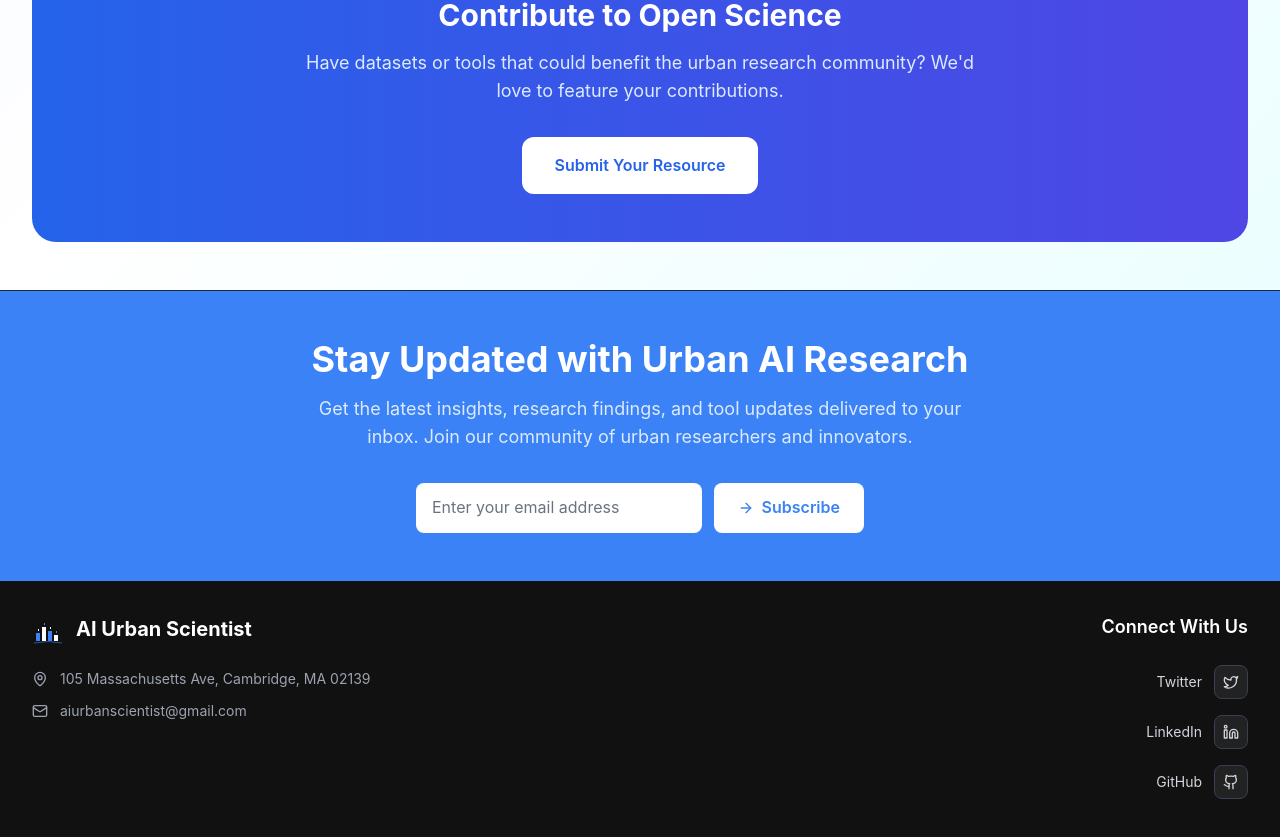
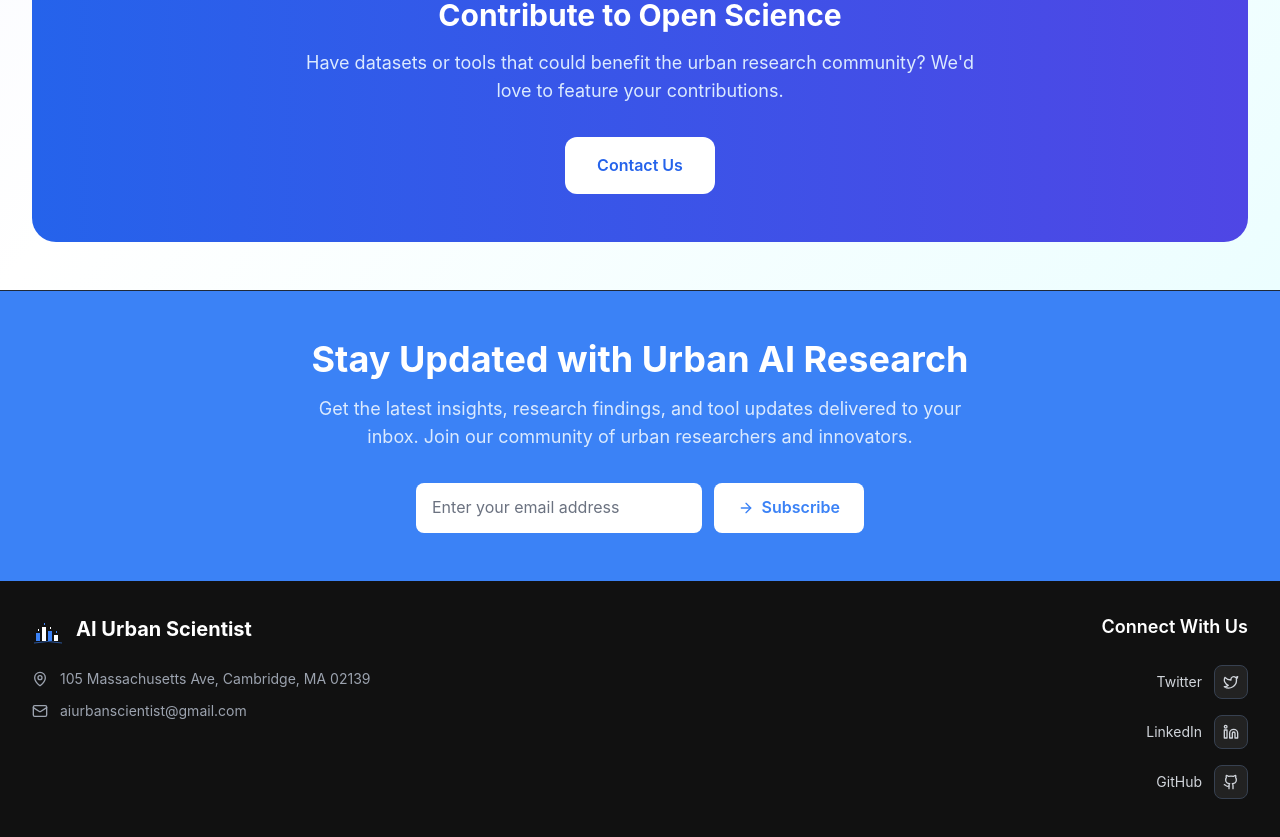
Before and after one commit to quao627/AI4UrbanScience, a React (Create React App) app in the folder ai-urban-scientist/: page /resources in a window 1280 px wide. Shown: the part 1200-2037 px from the top of the page. Built offline with nearby package versions, Linux system fonts and the light colour scheme.

Commit message:
feat: direct to contact for submitting resource

```diff
--- a/ai-urban-scientist/src/components/sections/Resources.js
+++ b/ai-urban-scientist/src/components/sections/Resources.js
@@ -1,10 +1,12 @@
 import React, { useState } from 'react';
 import { motion } from 'framer-motion';
+import { useNavigate } from 'react-router-dom';
 import { Database, Download, ExternalLink, Code, Filter, Search, Star, Tag } from 'lucide-react';
 
 const Resources = () => {
   const [filter, setFilter] = useState('all');
   const [searchTerm, setSearchTerm] = useState('');
+  const navigate = useNavigate();
 
   const categories = [
     { id: 'all', label: 'All Resources', count: 1 },
@@ -263,8 +265,12 @@ const Resources = () => {
             <p className="text-blue-100 text-lg mb-8 max-w-2xl mx-auto">
               Have datasets or tools that could benefit the urban research community? We'd love to feature your contributions.
             </p>
-            <motion.button className="px-8 py-4 bg-white text-blue-600 font-semibold rounded-xl hover:bg-gray-100 transition-colors duration-200" whileHover={{ scale: 1.05 }}>
-              Submit Your Resource
+            <motion.button
+              className="px-8 py-4 bg-white text-blue-600 font-semibold rounded-xl hover:bg-gray-100 transition-colors duration-200"
+              whileHover={{ scale: 1.05 }}
+              onClick={() => navigate('/contact')}
+            >
+              Contact Us
             </motion.button>
           </motion.div>
         </motion.div>
```
